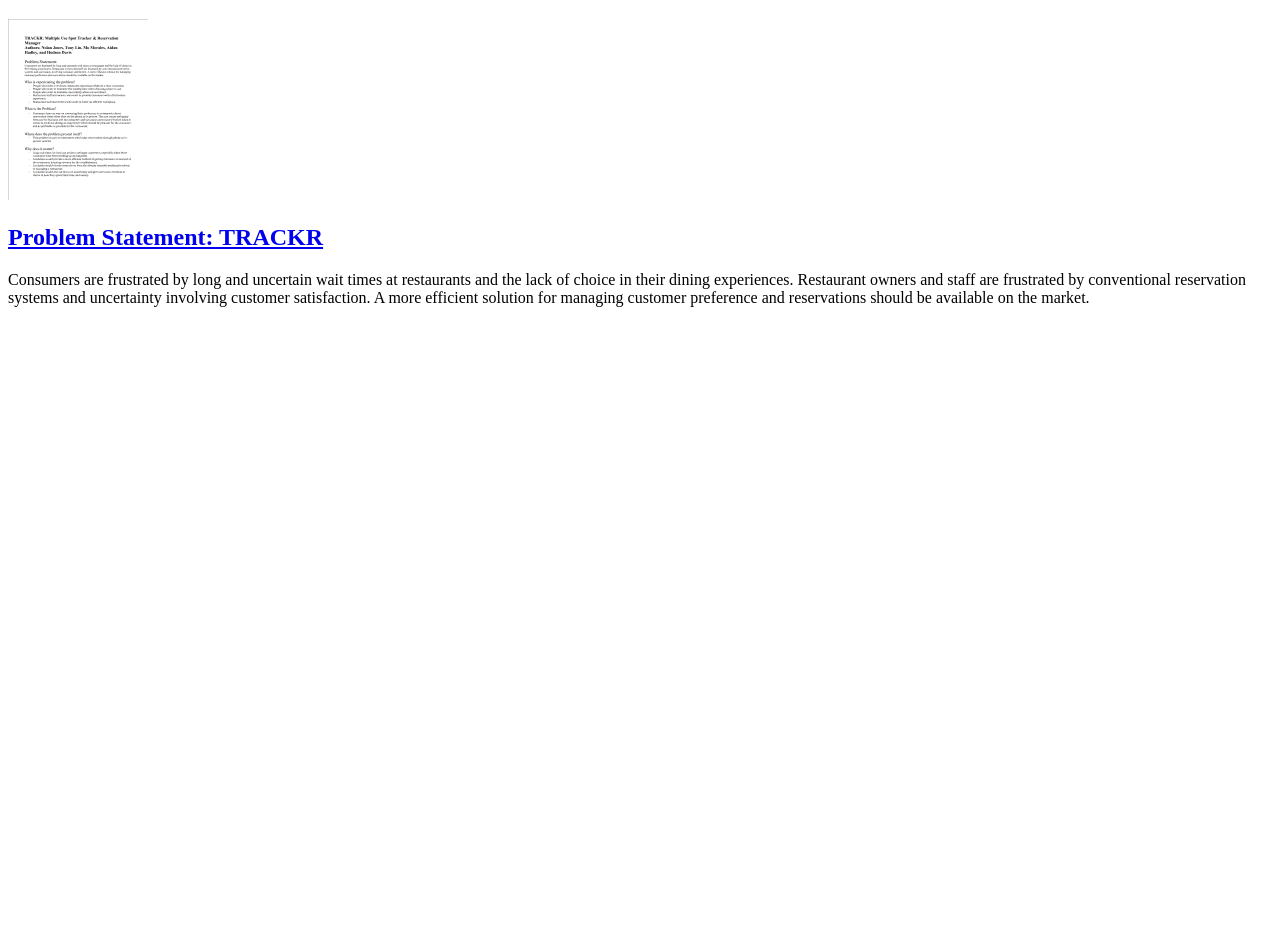
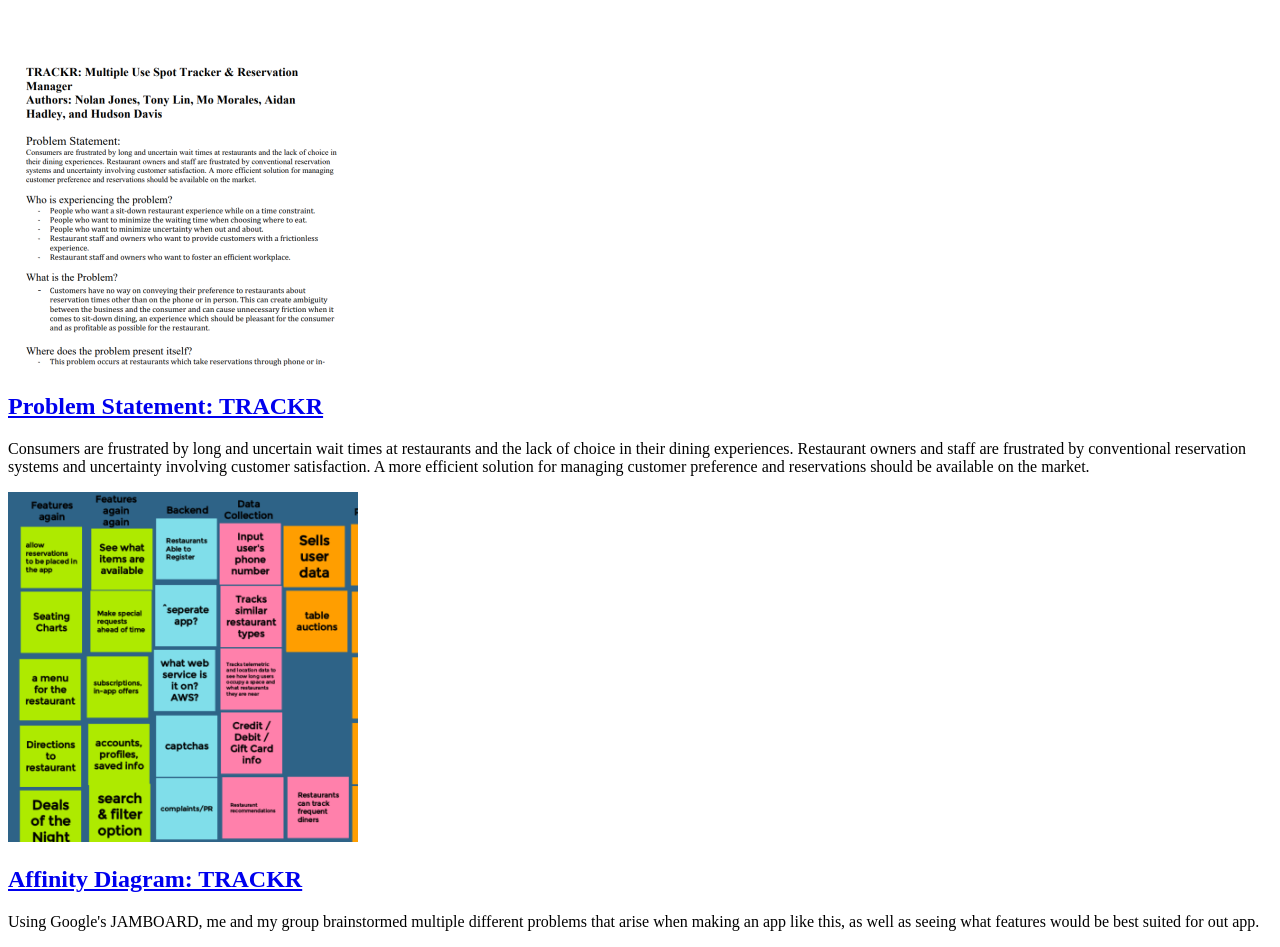
Before and after one commit to hadleyasc/hadleyasc.github.io, a plain HTML site: page index.html in a window 1280 px wide. Shown: the part 61-1008 px from the top of the page. Before the commit the page ends 800 px from the top, so only its background shows below. Drawn offline with Linux system fonts and the light colour scheme.

Commit message:
Add files via upload
fixed the names of the files

```diff
--- a/index.html
+++ b/index.html
@@ -5,11 +5,11 @@
     </head>
     <body>
         <h1>Aidan Hadley's CSCE 190 Site</h1>
-
+        <!-- Problem Statement -->
         <section class="assignment">
-            <a href="files/REAL problem.pdf"><img src="images/thumb.png"></a>
+            <a href="files/problem-statement.pdf"><img src="images/problem-statement.png"></a>
             <section class="ass-details">
-                <a href="files/REAL problem.pdf"><h2>Problem Statement: TRACKR</h2></a>
+                <a href="files/problem-statement.pdf"><h2>Problem Statement: TRACKR</h2></a>
                 <p>
                     Consumers are frustrated by long and uncertain wait times at restaurants and the lack of choice in
                     their dining experiences. Restaurant owners and staff are frustrated by conventional reservation
@@ -18,5 +18,16 @@
                 </p>
             </section>
         </section>
+        <!-- Affinity Diagram -->
+        <section class="assignment">
+            <a href="files/affinity-diagram.pdf"><img src="images/affinity-diagram.png"></a>
+            <section class="ass-details">
+                <a href="files/affinity-diagram.pdf"><h2>Affinity Diagram: TRACKR</h2></a>
+                <p>
+                   Using Google's JAMBOARD, me and my group brainstormed multiple different problems that arise when making an app like this, as well as seeing what features would be best suited for out app.
+                </p>
+            </section>
+        </section>
+
     </body>
 </html>
```
Also changed, not shown: images/affinity-diagram.png (added), images/problem-statement.png (added), 2 other files.
